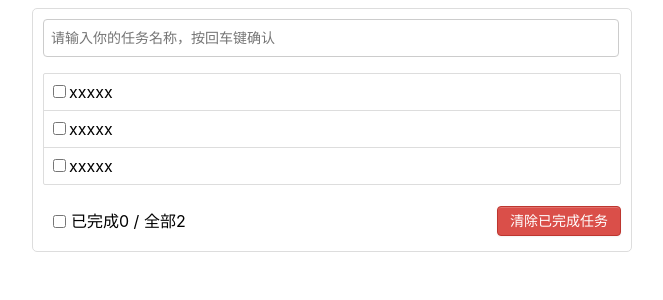
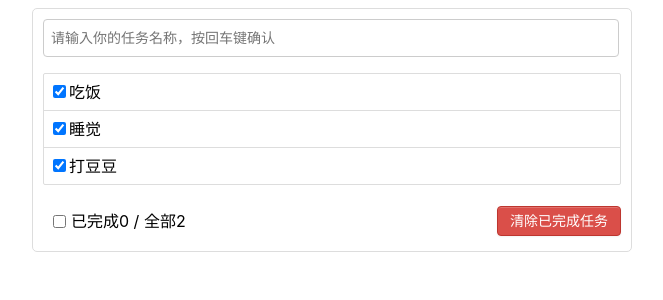
Before and after one commit to Paxxs/MyRjsPlayground, a React (Create React App) app: page / in a window 1280 px wide. Shown: the top 300 px of the page, without its empty margins (308-971 px from the left). Built offline with nearby package versions, Linux system fonts and the light colour scheme.

Commit message:
Item 组件通过props获取值显示内容

```diff
--- a/src/components/Item/index.jsx
+++ b/src/components/Item/index.jsx
@@ -1,14 +1,21 @@
 import React, { Component } from 'react'
+import PropTypes from 'prop-types'
 // import './index.css'
 import styles from './index.module.css'
 
 export default class Item extends Component {
+    static propsTypes = {
+        id: PropTypes.string.isRequired,
+        name: PropTypes.string.isRequired,
+        done: PropTypes.bool.isRequired
+    }
     render() {
+        const { name, done } = this.props
         return (
             <li>
                 <label>
-                    <input type="checkbox" />
-                    <span>xxxxx</span>
+                    <input type="checkbox" defaultChecked={done} />
+                    <span>{name}</span>
                 </label>
                 <button
                     // className="btn btn-danger"
```
